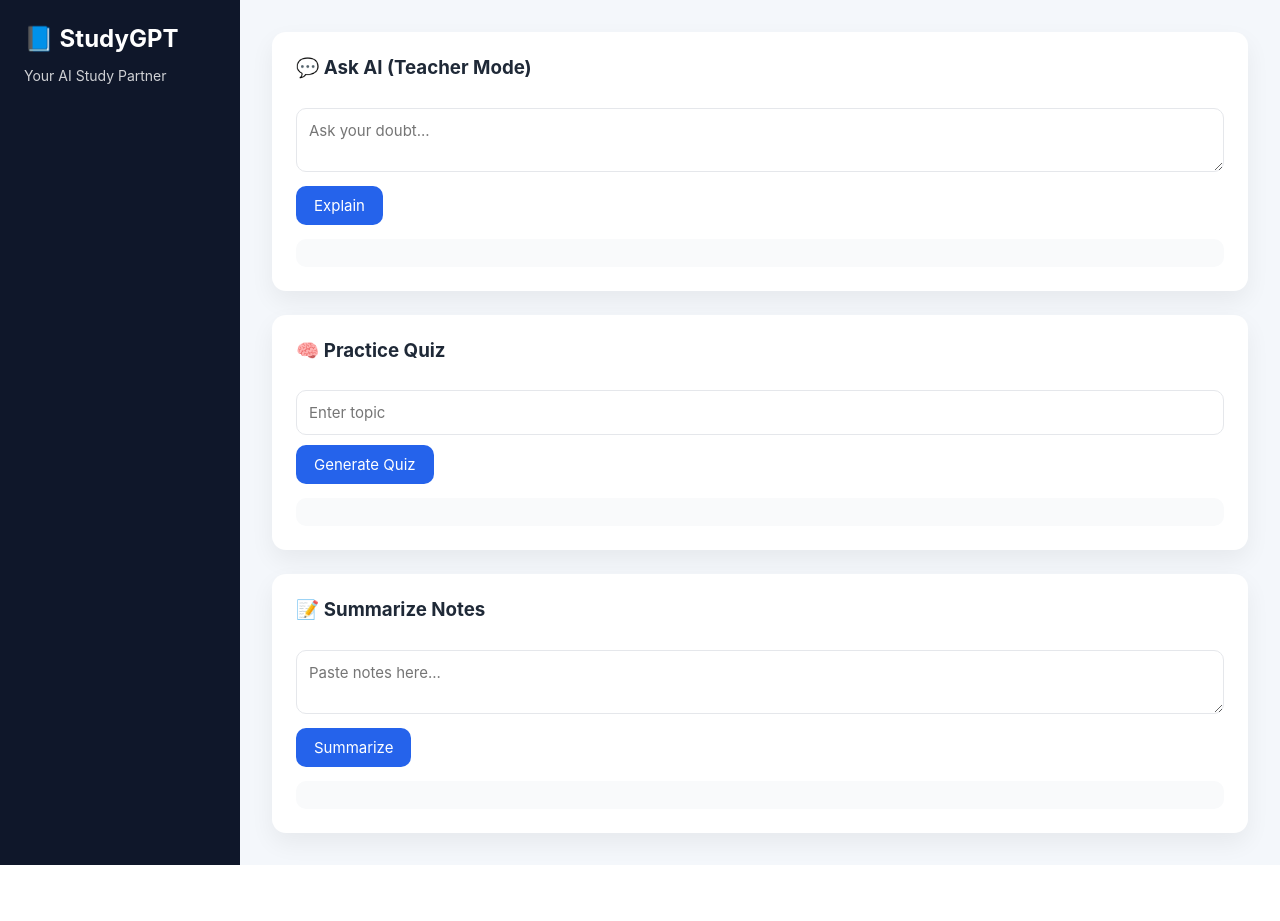
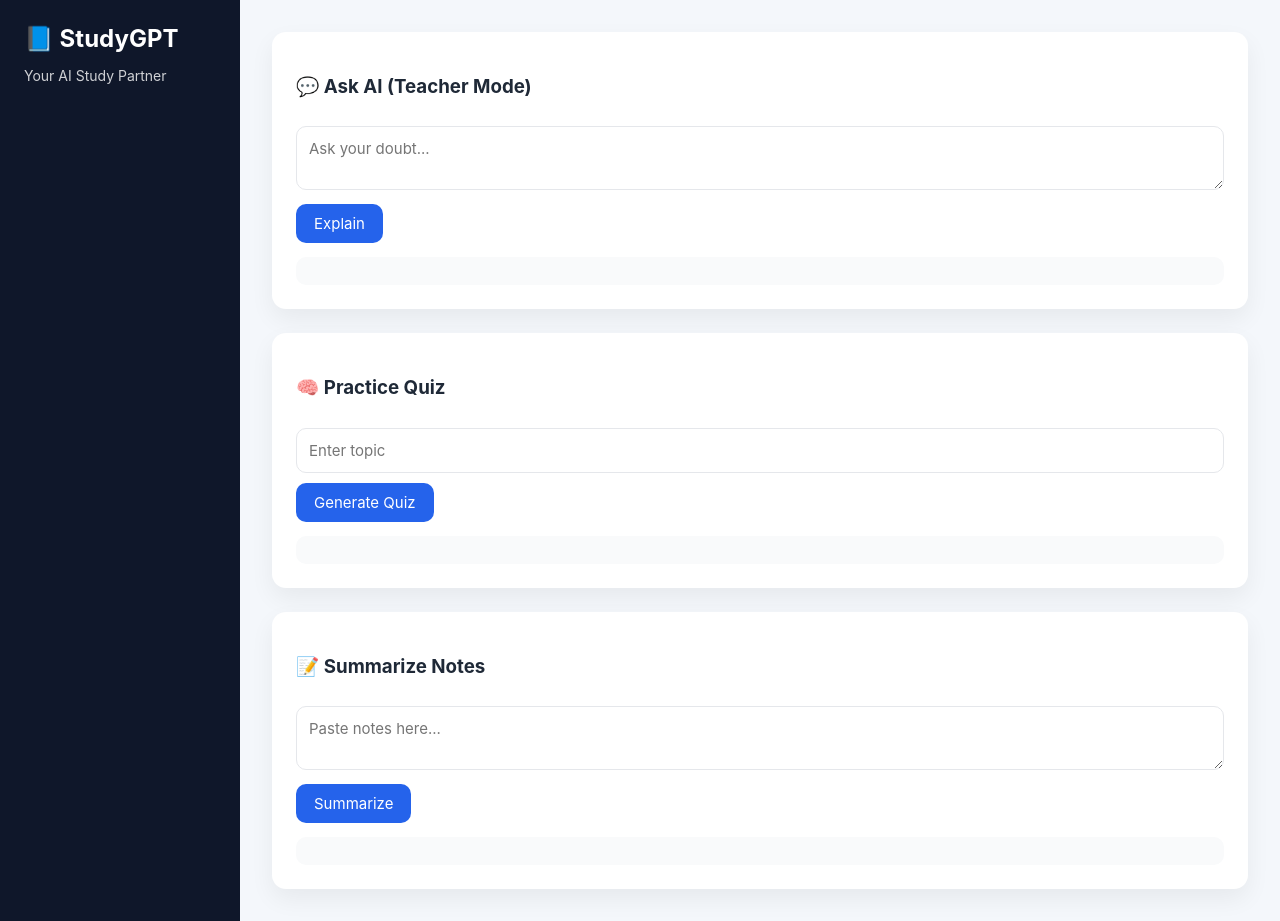
Before and after one commit to Tarunmaker/StudyGPT, a Flask app: page / in a window 1280 px wide. Before the commit the page ends 865 px from the top, so only its background shows below. Run offline with Flask 3, Linux system fonts and the light colour scheme.

Commit message:
Refactor card styles and textarea white-space
Removed margin from card headings and added white-space property to textarea.

```diff
--- a/static/style.css
+++ b/static/style.css
@@ -47,10 +47,6 @@ body {
   box-shadow: 0 10px 25px rgba(0,0,0,0.06);
 }
 
-.card h3 {
-  margin-top: 0;
-}
-
 textarea, input {
   width: 100%;
   padding: 12px;
@@ -80,4 +76,5 @@ button:hover {
   padding: 14px;
   border-radius: 10px;
   font-size: 14px;
+  white-space: pre-wrap;
 }
```
